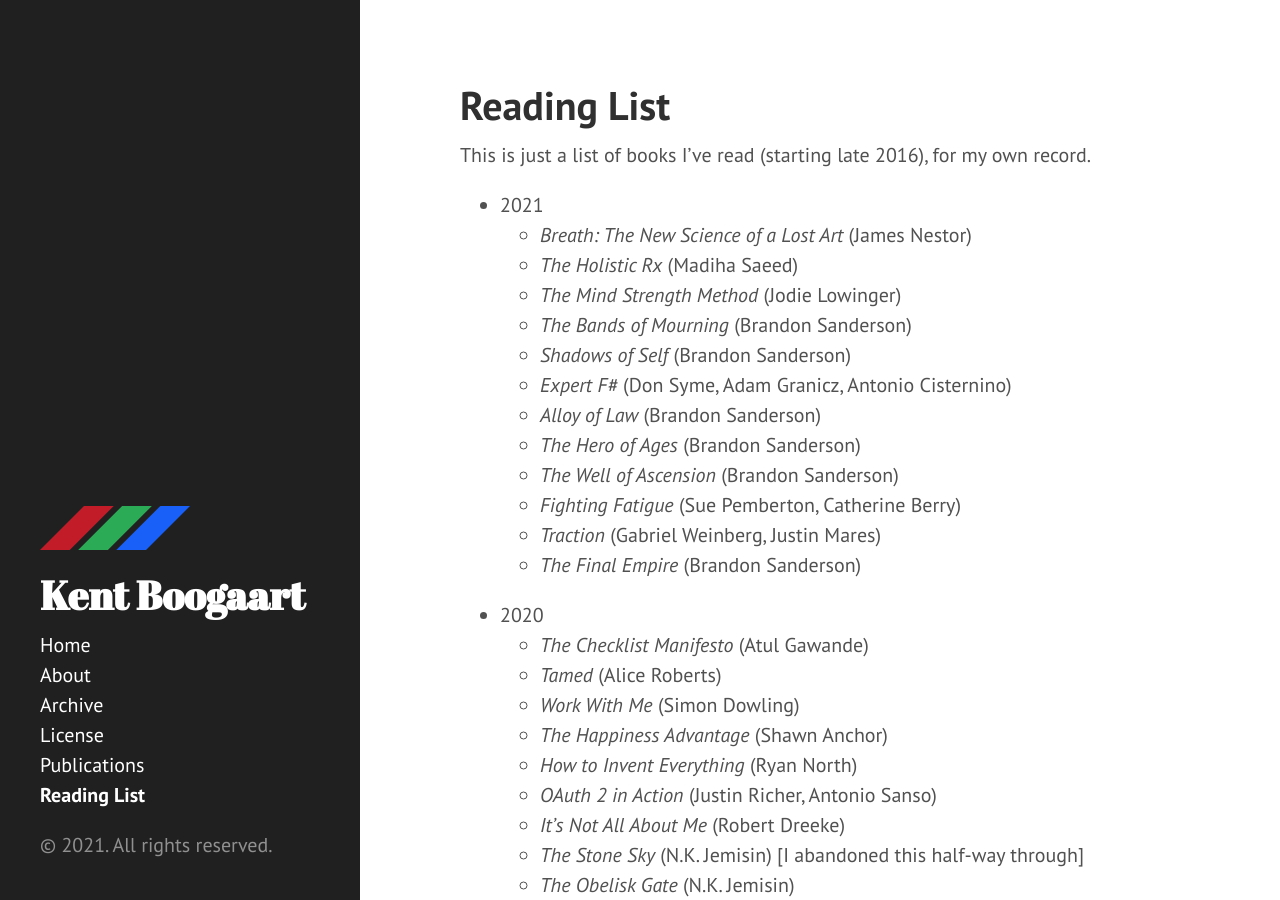
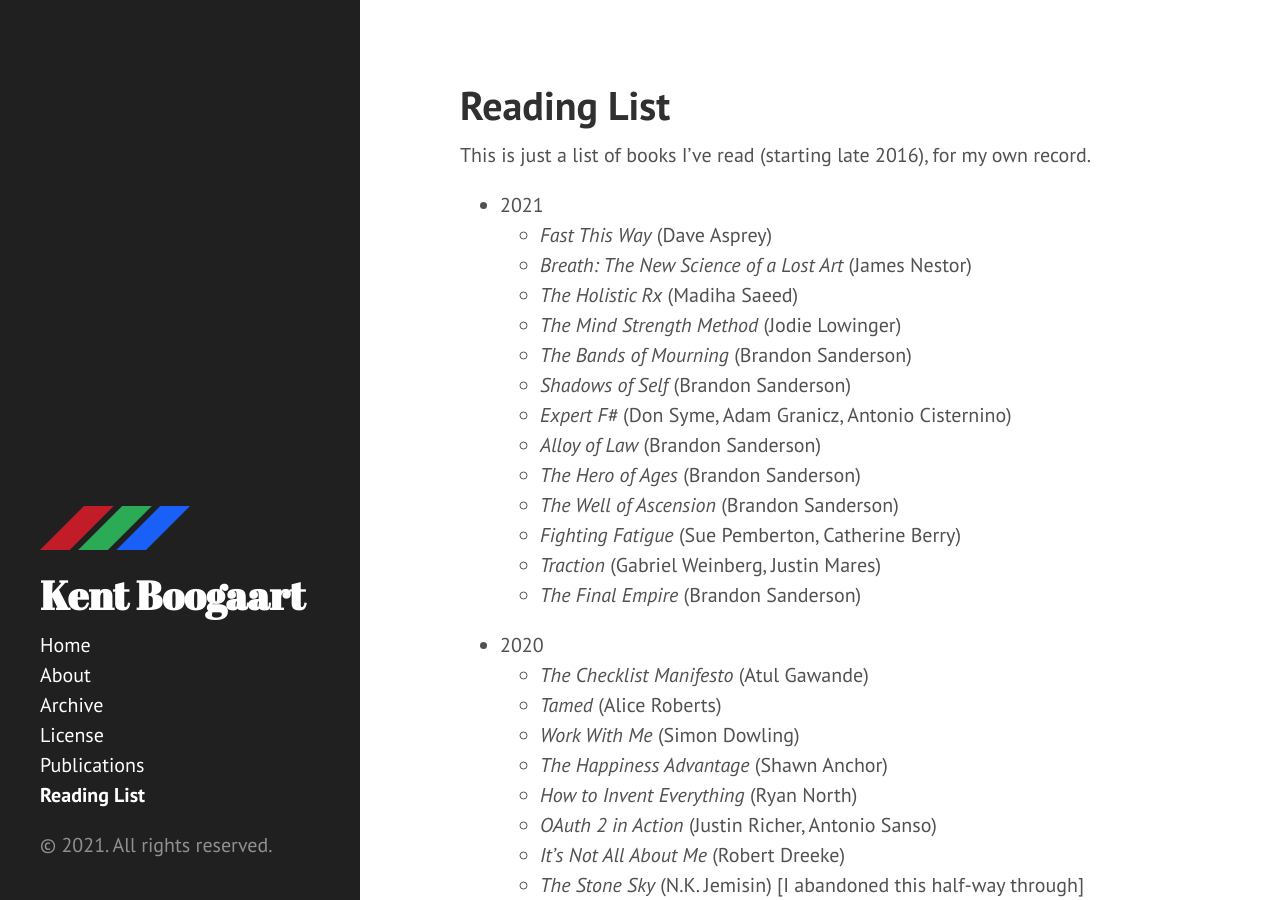
Before and after one commit to kentcb/kentcb.github.io, a Jekyll site: the page built from reading-list.md, in a window 1280 px wide and 900 px high. Built offline with Jekyll 4.4.1, drawn with Linux system fonts in a browser that asks for light colours; nearby versions of some CDN libraries.

Commit message:
Add Fast This Way

```diff
--- a/reading-list.md
+++ b/reading-list.md
@@ -6,6 +6,7 @@ sidebar: true
 This is just a list of books I've read (starting late 2016), for my own record.
 
 * 2021
+    * _Fast This Way_ (Dave Asprey)
     * _Breath: The New Science of a Lost Art_ (James Nestor)
     * _The Holistic Rx_ (Madiha Saeed)
     * _The Mind Strength Method_ (Jodie Lowinger)
```
